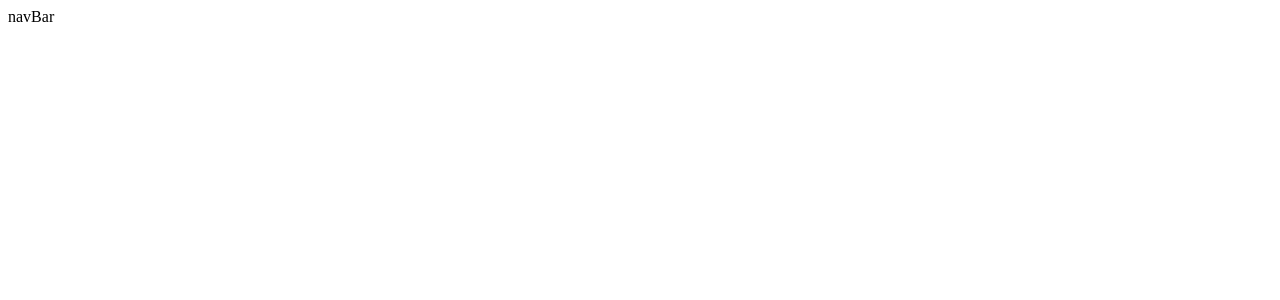
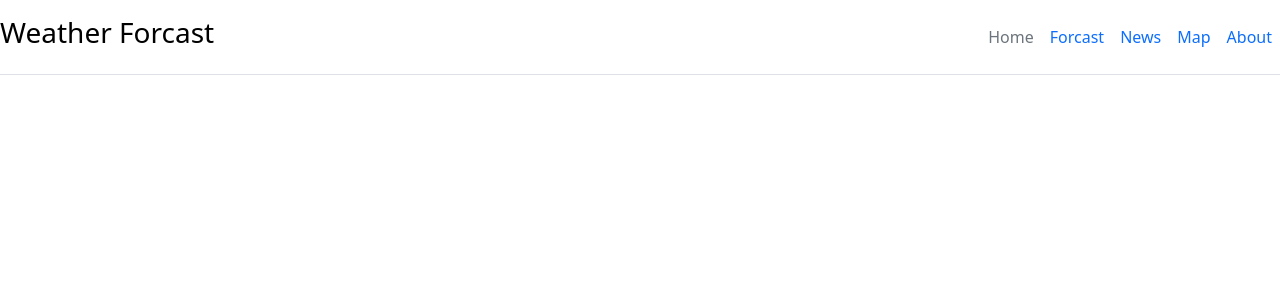
Before and after one commit to DamalR/weather-app, a React (Vite) app: page / in a window 1280 px wide. Shown: the top 300 px of the page. Built offline with nearby package versions, Linux system fonts and the light colour scheme.

Commit message:
Added Bootstrap dependencies and configured project setup.

```diff
--- a/package.json
+++ b/package.json
@@ -10,7 +10,9 @@
     "preview": "vite preview"
   },
   "dependencies": {
+    "bootstrap": "^5.3.3",
     "react": "^18.2.0",
+    "react-bootstrap": "^2.10.1",
     "react-dom": "^18.2.0"
   },
   "devDependencies": {
--- a/src/App.tsx
+++ b/src/App.tsx
@@ -1,5 +1,7 @@
 import './App.css'
 import Navbar from './assets/componnents/navbar';
+import 'bootstrap/dist/css/bootstrap.min.css'
+import 'bootstrap/dist/js/bootstrap.js'
 
 
 
--- a/src/assets/componnents/navbar.tsx
+++ b/src/assets/componnents/navbar.tsx
@@ -2,7 +2,22 @@ import React from 'react'
 
 const navBar = () => {
   return (
-    <div>navBar</div>
+    <header className="d-flex flex-wrap align-items-center justify-content-center justify-content-md-between py-3 mb-4 border-bottom" height="500px">
+    <div className="col-md-3 mb-2 mb-md-0">
+      <a href="/" className="d-inline-flex link-body-emphasis text-decoration-none">
+        <h3 id='title'>Weather Forcast</h3>
+        <svg className="bi" width="40" height="32" role="img" aria-label="Bootstrap"></svg>
+      </a>
+    </div>
+
+    <ul className="nav col-12 col-md-auto mb-2 justify-content-center mb-md-0" id="navButton">
+      <li><a href="#" className="nav-link px-2 link-secondary">Home</a></li>
+      <li><a href="#" className="nav-link px-2">Forcast</a></li>
+      <li><a href="#" className="nav-link px-2">News</a></li>
+      <li><a href="#" className="nav-link px-2">Map</a></li>
+      <li><a href="#" className="nav-link px-2">About</a></li>
+    </ul>
+  </header>
   )
 }
 
```
Also changed, not shown: 1 other file (tests, documents, lock files or other folders).
